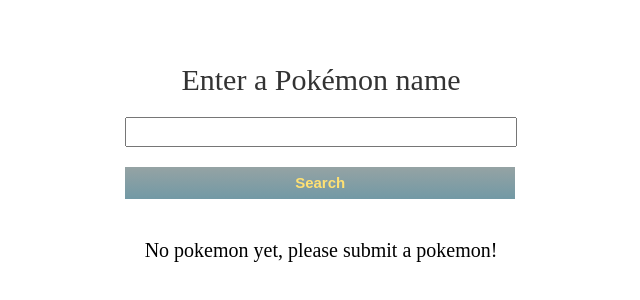
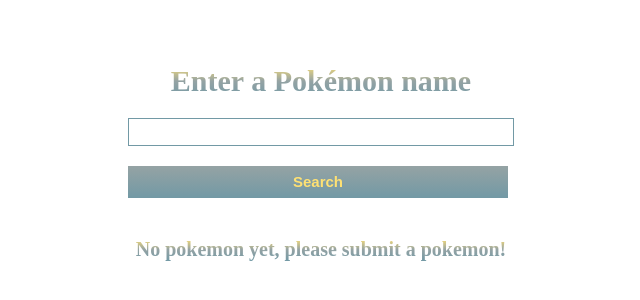
Before and after one commit to doheelee0328/react-pokemon-challenge, a React (Vite) app: page / in a window 1280 px wide. Shown: the part 246-546 px from the top of the page, without its empty margins (319-959 px from the left). Built offline with nearby package versions, Linux system fonts and the light colour scheme.

Commit message:
fix some errors

```diff
--- a/src/App.jsx
+++ b/src/App.jsx
@@ -7,6 +7,7 @@
   const [submittedText, setSubmittedText] = useState('')
   const [loading, setLoading] = useState(false)
   const [error, setError] = useState('')
+  const [showError, setShowError] = useState(false)
 
   return (
     <div>
@@ -16,8 +17,11 @@
         submittedText={submittedText}
         setLoading={setLoading}
         setError={setError}
+        setShowError={setShowError}
       />
-      <Pokedex pokemonData={pokemonData} loading={loading} error={error} />
+
+      <Pokedex pokemonData={pokemonData} loading={loading} />
+      {showError && <p className='error'>{error}</p>}
     </div>
   )
 }
--- a/src/components/Form/Form.jsx
+++ b/src/components/Form/Form.jsx
@@ -6,6 +6,7 @@
   submittedText,
   setLoading,
   setError,
+  setShowError,
 }) => {
   const [pokemonName, setPokemonName] = useState('')
 
@@ -33,11 +34,14 @@
             setTimeout(() => {
               setLoading(false)
             }, 500)
+            setShowError(false)
           } else {
-            setError(`Cannot find ${submittedText}`)
+            setError(`Cannot Find ${submittedText}`)
+            setShowError(true)
           }
         } catch (error) {
           setError('An error occurred while fetching Pokemon data.')
+          setShowError(true)
         }
       }
     }
--- a/src/components/Form/style.css
+++ b/src/components/Form/style.css
@@ -13,21 +13,22 @@
 
   text-align: center;
   font-size: 30px;
-  background-clip: text;
-  -webkit-background-clip: text; /* Safari/Chrome support */
-  color: transparent;
-  -webkit-text-fill-color: #333333; /* Desired text color */
-  -moz-text-fill-color: #333333; /* Desired text color for Firefox */
+
+  background: linear-gradient(to bottom, #ffe173, #95a3a4, #7299a5);
+  -webkit-background-clip: text;
+  -webkit-text-fill-color: transparent;
+  font-weight: 900;
 }
 
 #pokemonInput {
-  width: 30vw;
+  width: 380px;
   height: 3vh;
+  border: 1px solid #7299a5;
 }
 .button {
   background: linear-gradient(to bottom, #95a3a4, #7299a5);
   border: none;
-  width: 30.5vw;
+  width: 380px;
   height: 4vh;
   cursor: pointer;
   font-weight: 900;
--- a/src/components/Pokedex/Pokedex.jsx
+++ b/src/components/Pokedex/Pokedex.jsx
@@ -1,12 +1,9 @@
-// import { pokemon } from '../PokemonList/PokemonList'
-
 import { Pokemon } from '..'
 import './style.css'
 
 const Pokedex = ({ pokemonData, loading }) => {
   return (
     <div>
-      {/* {error && <p>{error}</p>} */}
       {loading ? (
         <div>
           <p className='loading'>Loading...</p>
@@ -22,7 +19,9 @@
           />
         ))
       ) : (
-        <p className='no-pokemon'>No pokemon yet, please submit a pokemon!</p>
+        <div>
+          <p className='no-pokemon'>No pokemon yet, please submit a pokemon!</p>
+        </div>
       )}
     </div>
   )
--- a/src/components/Pokedex/style.css
+++ b/src/components/Pokedex/style.css
@@ -9,7 +9,12 @@
 }
 
 .no-pokemon,
-.loading {
+.loading,
+.error {
   font-size: 20px;
   text-align: center;
+  background: linear-gradient(to bottom, #ffe173, #95a3a4, #7299a5);
+  -webkit-background-clip: text;
+  -webkit-text-fill-color: transparent;
+  font-weight: 900;
 }
```
